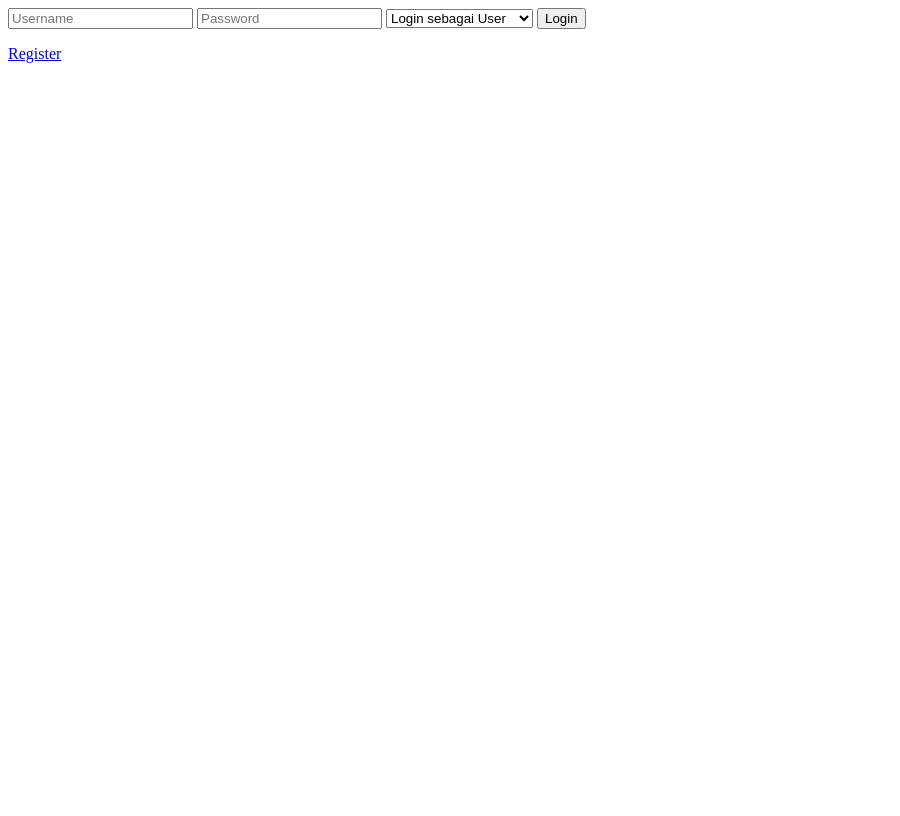
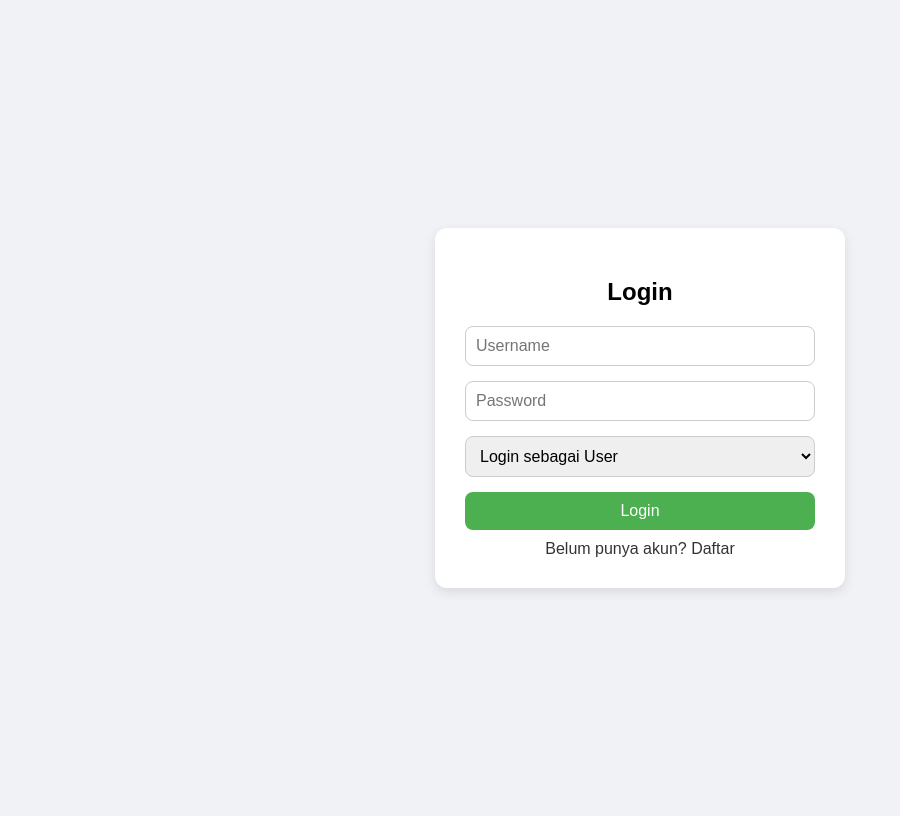
Before and after one commit to citrafardiani-24/kuis2Web, a PHP site: page /auth/login.php in a window 1280 px wide. Shown: the whole page, without its empty margins (0-900 px from the left). Before the commit the page ends 63 px from the top, so only its background shows below. Run offline with PHP 8.4, Linux system fonts and the light colour scheme.

Commit message:
Update login.php

```diff
--- a/kuis2Web/auth/login.php
+++ b/kuis2Web/auth/login.php
@@ -18,17 +18,85 @@ if ($_SERVER['REQUEST_METHOD'] == 'POST') {
         header("Location: ../dashboard.php");
         exit;
     } else {
-        echo "Login gagal";
+        echo "<div class='error'>Login gagal</div>";
     }
 }
 ?>
+<!DOCTYPE html>
+<html lang="id">
+<head>
+    <meta charset="UTF-8">
+    <title>Login</title>
+    <style>
+        body {
+            background: #f0f2f5;
+            display: flex;
+            justify-content: center;
+            align-items: center;
+            height: 100vh;
+            font-family: Arial, sans-serif;
+        }
+        form {
+            background: white;
+            padding: 30px;
+            border-radius: 12px;
+            box-shadow: 0 4px 12px rgba(0,0,0,0.1);
+            width: 100%;
+            max-width: 350px;
+            display: flex;
+            flex-direction: column;
+        }
+        input, select {
+            margin-bottom: 15px;
+            padding: 10px;
+            font-size: 16px;
+            border: 1px solid #ccc;
+            border-radius: 8px;
+        }
+        button {
+            padding: 10px;
+            background-color: #4CAF50;
+            border: none;
+            color: white;
+            font-size: 16px;
+            border-radius: 8px;
+            cursor: pointer;
+        }
+        button:hover {
+            background-color: #45a049;
+        }
+        .error {
+            background: #ffdddd;
+            color: #d8000c;
+            padding: 10px;
+            border: 1px solid #d8000c;
+            border-radius: 8px;
+            margin-bottom: 15px;
+            text-align: center;
+        }
+        a {
+            margin-top: 10px;
+            text-align: center;
+            display: block;
+            color: #333;
+            text-decoration: none;
+        }
+        a:hover {
+            text-decoration: underline;
+        }
+    </style>
+</head>
+<body>
     <form method="post">
-    <input type="text" name="username" placeholder="Username">
-    <input type="password" name="password" placeholder="Password">
+        <h2 style="text-align:center; margin-bottom:20px;">Login</h2>
+        <input type="text" name="username" placeholder="Username" required>
+        <input type="password" name="password" placeholder="Password" required>
         <select name="role" required>
             <option value="user">Login sebagai User</option>
             <option value="admin">Login sebagai Admin</option>
         </select>
         <button type="submit">Login</button>
+        <a href="register.php">Belum punya akun? Daftar</a>
     </form>
-<a href="register.php">Register</a>
+</body>
+</html>
```
Lines whose indentation alone changed are shown as unchanged.
